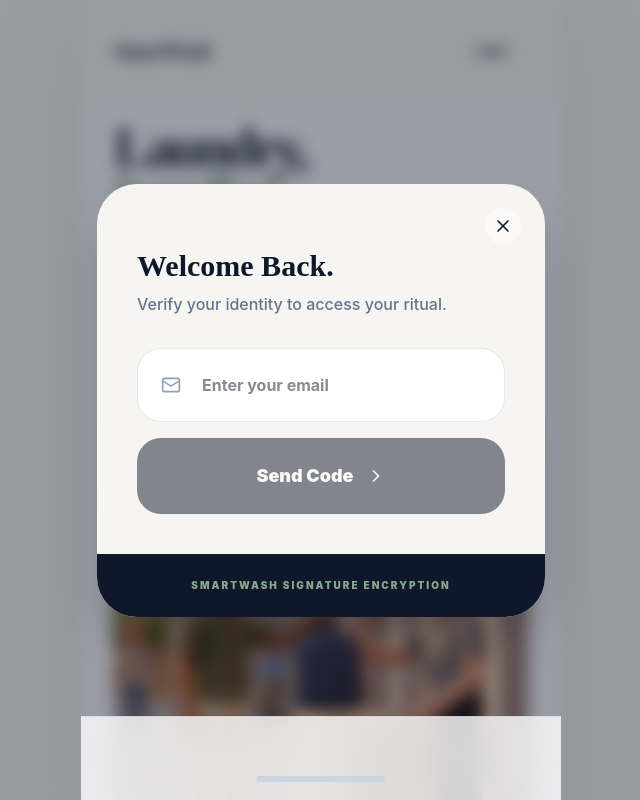
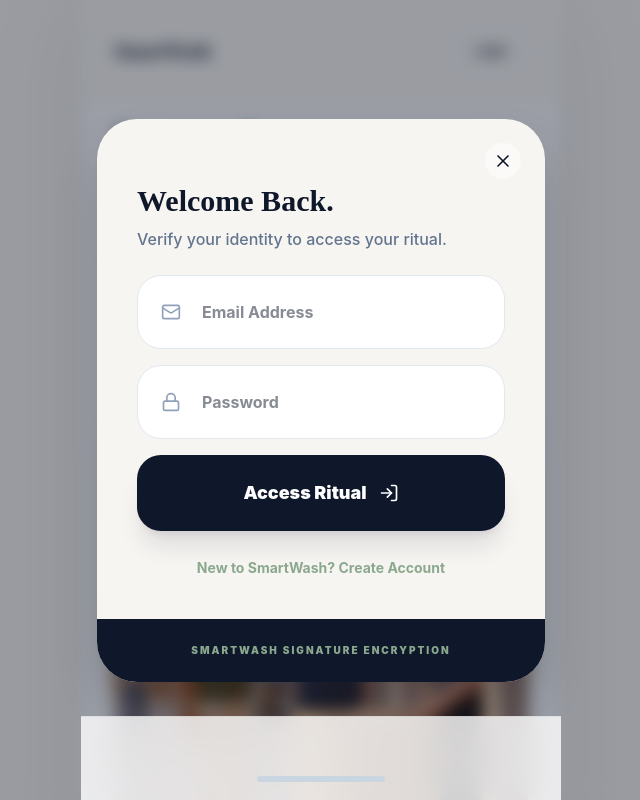
Before and after one commit to nihalkumar5/raipur-laundry, a Next.js app: page / in a window 1280 px wide. Both pictures are taken after a click on the button "Login". Shown: the top 800 px of the page, without its empty margins (319-959 px from the left). Built offline with nearby package versions, Linux system fonts and the light colour scheme; no server answers.

Commit message:
feat: implement email/password signup and login ritual

```diff
--- a/src/components/LoginModal.tsx
+++ b/src/components/LoginModal.tsx
@@ -2,63 +2,73 @@
 
 import React, { useState } from 'react';
 import { motion, AnimatePresence } from 'framer-motion';
-import { X, Mail, ShieldCheck, ChevronRight, Loader2 } from 'lucide-react';
+import { X, Mail, Lock, ShieldCheck, ChevronRight, Loader2, UserPlus, LogIn } from 'lucide-react';
 import { useAppStore } from '@/lib/store';
 import { supabase, getProfile } from '@/lib/supabase';
 
 export default function LoginModal({ isOpen, onClose }: { isOpen: boolean; onClose: () => void }) {
-  const [step, setStep] = useState<'email' | 'otp'>('email');
+  const [isSignUp, setIsSignUp] = useState(false);
   const [email, setEmail] = useState('');
-  const [otp, setOtp] = useState('');
+  const [password, setPassword] = useState('');
+  const [fullName, setFullName] = useState('');
   const [loading, setLoading] = useState(false);
+  const [error, setError] = useState<string | null>(null);
   const { setUser, setProfile } = useAppStore();
 
-  const handleSendOtp = async () => {
-    if (!email) return;
+  const handleAuth = async (e: React.FormEvent) => {
+    e.preventDefault();
+    if (!email || !password) return;
     setLoading(true);
+    setError(null);
+
     try {
-      const { error } = await supabase.auth.signInWithOtp({
+      if (isSignUp) {
+        const { data, error } = await supabase.auth.signUp({
           email,
+          password,
+          options: {
+            data: { full_name: fullName }
+          }
         });
         if (error) throw error;
-      setStep('otp');
-    } catch (err: any) {
-      console.error("Auth error:", err.message);
-      // Fallback for development/demo
-      setStep('otp');
-    } finally {
-      setLoading(false);
+        if (data.user) {
+          setUser(data.user);
+          setProfile({
+            id: data.user.id,
+            full_name: fullName,
+            email,
+            phone: '',
+            subscription_status: 'None',
+            quota_kg: 0,
+            pickup_count_this_week: 0
+          });
+          onClose();
         }
-  };
-
-  const handleVerifyOtp = async () => {
-    if (otp.length < 6) return;
-    setLoading(true);
-    try {
-      const { data, error } = await supabase.auth.verifyOtp({
+      } else {
+        const { data, error } = await supabase.auth.signInWithPassword({
           email,
-        token: otp,
-        type: 'email',
+          password,
         });
-
         if (error) throw error;
-
         if (data.user) {
           setUser(data.user);
           const profileData = await getProfile(data.user.id);
           setProfile(profileData as any);
           onClose();
         }
+      }
     } catch (err: any) {
-      console.error("Verify error:", err.message);
-      // Fallback for demo
-      if (otp === '123456') {
+      console.error("Auth error:", err.message);
+      setError(err.message);
+
+      // MOCK FALLBACK for development
+      if (email.includes('test') && password === 'password123') {
         setUser({ id: 'mock-user-123', email });
         setProfile({
           id: 'mock-user-123',
-          full_name: 'Nihal Kumar',
+          full_name: fullName || 'Test Member',
+          email,
           phone: '9999999999',
-          email: email,
           subscription_status: 'Elite',
           quota_kg: 20,
           pickup_count_this_week: 1,
@@ -89,88 +99,90 @@ export default function LoginModal({ isOpen, onClose }: { isOpen: boolean; onClo
         </button>
 
         <div className="p-10 pt-16">
-          <AnimatePresence mode="wait">
-            {step === 'email' ? (
-              <motion.div
-                key="email"
-                initial={{ opacity: 0, x: -20 }}
-                animate={{ opacity: 1, x: 0 }}
-                exit={{ opacity: 0, x: 20 }}
-                className="space-y-8"
-              >
+          <form onSubmit={handleAuth} className="space-y-6">
             <div>
-                  <h2 className="text-3xl font-serif font-black text-[#0F172A] mb-2">Welcome Back.</h2>
-                  <p className="text-slate-500 font-medium">Verify your identity to access your ritual.</p>
+              <h2 className="text-3xl font-serif font-black text-[#0F172A] mb-2">
+                {isSignUp ? "Join the Ritual." : "Welcome Back."}
+              </h2>
+              <p className="text-slate-500 font-medium">
+                {isSignUp ? "Create your account to elevate your lifestyle." : "Verify your identity to access your ritual."}
+              </p>
             </div>
 
+            {error && (
+              <div className="bg-red-50 text-red-600 p-4 rounded-xl text-sm font-bold animate-shake">
+                {error}
+              </div>
+            )}
+
             <div className="space-y-4">
+              {isSignUp && (
+                <div className="relative">
+                  <div className="absolute left-6 top-1/2 -translate-y-1/2 text-slate-400">
+                    <UserPlus size={20} />
+                  </div>
+                  <input
+                    type="text"
+                    placeholder="Full Name"
+                    value={fullName}
+                    onChange={(e) => setFullName(e.target.value)}
+                    className="w-full bg-white border border-slate-200 py-6 pl-16 pr-8 rounded-[1.5rem] font-bold text-[#0F172A] focus:outline-none focus:ring-2 focus:ring-[#8BA88E]/20 transition-all"
+                    required={isSignUp}
+                  />
+                </div>
+              )}
+
               <div className="relative">
                 <div className="absolute left-6 top-1/2 -translate-y-1/2 text-slate-400">
                   <Mail size={20} />
                 </div>
                 <input
                   type="email"
-                      placeholder="Enter your email"
+                  placeholder="Email Address"
                   value={email}
                   onChange={(e) => setEmail(e.target.value)}
                   className="w-full bg-white border border-slate-200 py-6 pl-16 pr-8 rounded-[1.5rem] font-bold text-[#0F172A] focus:outline-none focus:ring-2 focus:ring-[#8BA88E]/20 transition-all"
-                    />
-                  </div>
-                  <button
-                    onClick={handleSendOtp}
-                    disabled={!email.includes('@') || loading}
-                    className="w-full bg-[#0F172A] text-white py-6 rounded-[1.5rem] font-black text-lg flex items-center justify-center gap-3 active:scale-95 transition-all disabled:opacity-50"
-                  >
-                    {loading ? <Loader2 className="animate-spin" /> : "Send Code"}
-                    {!loading && <ChevronRight size={20} />}
-                  </button>
-                </div>
-              </motion.div>
-            ) : (
-              <motion.div
-                key="otp"
-                initial={{ opacity: 0, x: -20 }}
-                animate={{ opacity: 1, x: 0 }}
-                exit={{ opacity: 0, x: 20 }}
-                className="space-y-8"
-              >
-                <div>
-                  <h2 className="text-3xl font-serif font-black text-[#0F172A] mb-2">Verification.</h2>
-                  <p className="text-slate-500 font-medium">Code sent to <span className="text-[#0F172A] font-bold">{email}</span></p>
-                </div>
-
-                <div className="space-y-6">
-                  <div className="flex gap-4">
-                    <input
-                      type="text"
-                      maxLength={6}
-                      placeholder="Enter 6-digit code"
-                      value={otp}
-                      onChange={(e) => setOtp(e.target.value)}
-                      className="w-full bg-white border border-slate-200 py-6 px-8 rounded-[1.5rem] font-black text-2xl tracking-[0.5em] text-center text-[#0F172A] focus:outline-none focus:ring-2 focus:ring-[#8BA88E]/20 transition-all placeholder:tracking-normal placeholder:text-lg placeholder:font-bold"
+                  required
                 />
               </div>
 
-                  <div className="flex flex-col gap-4">
+              <div className="relative">
+                <div className="absolute left-6 top-1/2 -translate-y-1/2 text-slate-400">
+                  <Lock size={20} />
+                </div>
+                <input
+                  type="password"
+                  placeholder="Password"
+                  value={password}
+                  onChange={(e) => setPassword(e.target.value)}
+                  className="w-full bg-white border border-slate-200 py-6 pl-16 pr-8 rounded-[1.5rem] font-bold text-[#0F172A] focus:outline-none focus:ring-2 focus:ring-[#8BA88E]/20 transition-all"
+                  required
+                />
+              </div>
+
               <button
-                      onClick={handleVerifyOtp}
-                      disabled={otp.length < 6 || loading}
-                      className="w-full bg-[#0F172A] text-white py-6 rounded-[1.5rem] font-black text-lg flex items-center justify-center gap-3 active:scale-95 transition-all disabled:opacity-50 shadow-xl shadow-slate-900/10"
+                type="submit"
+                disabled={loading}
+                className="w-full bg-[#0F172A] text-white py-6 rounded-[1.5rem] font-black text-lg flex items-center justify-center gap-3 active:scale-95 transition-all disabled:opacity-50 shadow-xl shadow-slate-900/10 mt-4"
               >
-                      {loading ? <Loader2 className="animate-spin" /> : "Complete Entry"}
-                      {!loading && <ShieldCheck size={20} />}
-                    </button>
-                    <button
-                      onClick={() => setStep('email')}
-                      className="text-xs font-bold text-slate-400 tracking-widest uppercase py-2"
-                    >
-                      Change Email
+                {loading ? <Loader2 className="animate-spin" /> : (isSignUp ? "Create Account" : "Access Ritual")}
+                {!loading && (isSignUp ? <UserPlus size={20} /> : <LogIn size={20} />)}
               </button>
             </div>
+
+            <div className="text-center">
+              <button
+                type="button"
+                onClick={() => {
+                  setIsSignUp(!isSignUp);
+                  setError(null);
+                }}
+                className="text-sm font-bold text-[#8BA88E] hover:text-[#0F172A] transition-colors"
+              >
+                {isSignUp ? "Already a member? Sign In" : "New to SmartWash? Create Account"}
+              </button>
             </div>
-              </motion.div>
-            )}
-          </AnimatePresence>
+          </form>
         </div>
 
         <div className="bg-[#0F172A] py-6 px-10 flex items-center justify-center">
```
Also changed, not shown: 1 other file (tests, documents, lock files or other folders). Lines whose indentation alone changed are shown as unchanged.
